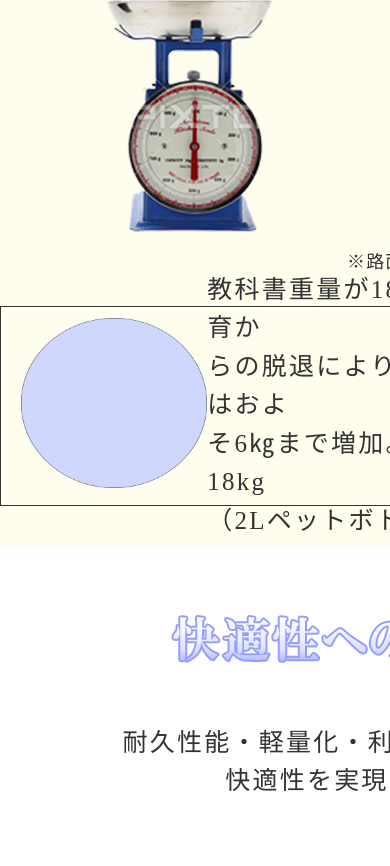
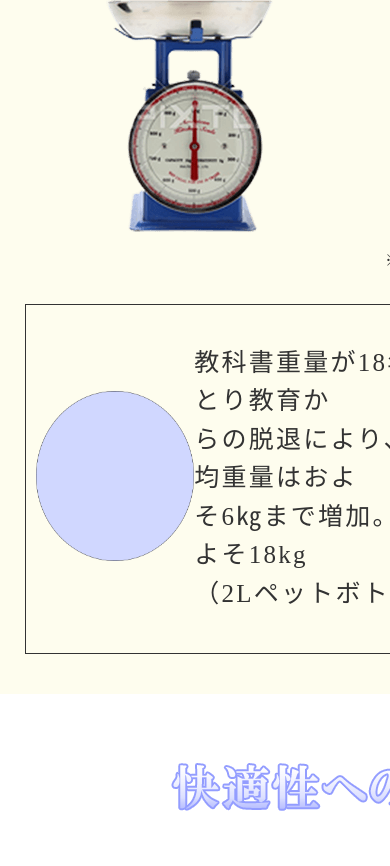
Before and after one commit to appurupai0/appurupai0.github.io, a PHP site: page /sanposeru.html in a window 390 px wide; the page is wider, and only the part inside the window is pictured. Shown: the part 3280-4146 px from the top of that part. Run offline with PHP 8.4, Linux system fonts and the light colour scheme.

Commit message:
スマホレスポンシブルデザイン、大まかなところの修正

```diff
--- a/sanposeru-web/css/sanposeru.css
+++ b/sanposeru-web/css/sanposeru.css
@@ -189,7 +189,7 @@ textarea {
 .el_btn {
   padding: 3px 0 0 0;
   background: #0f0664;
-  border-radius: 10px;
+  border-radius: 15px;
   color: #fff;
   font-weight: bold;
   text-align: center;
@@ -380,7 +380,7 @@ textarea {
 }
 #weight .small_font{
 	text-align: end;
-	font-size: 18px;
+	font-size: 16px;
 	margin-top: 20px;
 	margin-right: 40px;
 }
@@ -401,7 +401,11 @@ textarea {
 }
 
 @media screen and (max-width: 750px){
-
+	#weight .expl{
+		height: 350px;
+		width: 700px;
+		padding: 15px 10px 15px;
+	}
 }
 /*=============================
 　comfortable
@@ -484,7 +488,12 @@ textarea {
 }
 
 @media screen and (max-width: 750px){
-
+	#letter .text_box{
+		width: 700px;
+		margin-top: 40px;
+		margin-left: auto;
+		margin-right: auto;
+	}
 }
 /*=============================
 　cart02
```
